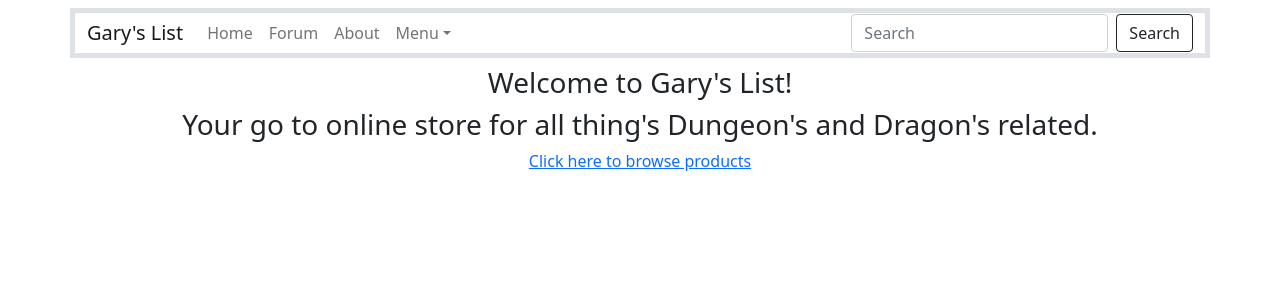
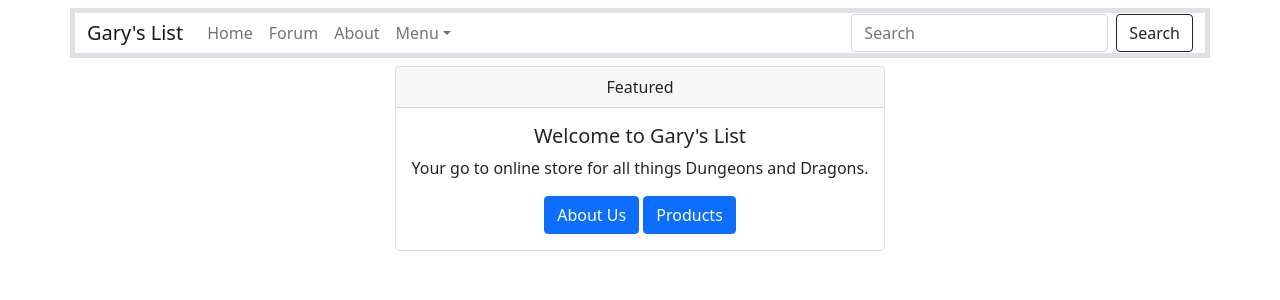
Before and after one commit to TylerVanNostrand/Garys-List-React, a React (Create React App) app: page / in a window 1280 px wide. Shown: the top 300 px of the page. Built offline with nearby package versions, Linux system fonts and the light colour scheme; a web font is replaced by a local one.

Commit message:
added products page

```diff
--- a/src/App.js
+++ b/src/App.js
@@ -15,8 +15,8 @@ function App() {
     <MyNavbar />
     <Routes>
        <Route path="/*" element={<Home />} />
+       <Route path="/products" element={<Products />} />
      {/* <Route path="/login" element={<Login />} />
-      <Route path="/products" element={<Products />} />
       <Route path="/fourm" element={<Forum />} />
       <Route path="/about" element={<About />} />
       <Route path="/cart" element={<Cart />} /> */}
--- a/src/Components/Footer.js
+++ b/src/Components/Footer.js
@@ -1,5 +1,6 @@
 import React from "react";
 import { Container, Row, Col } from "react-bootstrap";
+
 export default function Footer() {
   return (
     <Container>
--- a/src/Pages/Home.js
+++ b/src/Pages/Home.js
@@ -1,18 +1,21 @@
 import React from 'react'
 import { Link } from 'react-router-dom';
-import { Col, Row } from 'react-bootstrap';
+import { Card, Button } from 'react-bootstrap';
 
 export default function Home() {
     return (
         <div class="d-flex justify-content-center">
-            <Row className='text-center'>
-                <Col xs={12} className='h3'>Welcome to Gary's List!</Col>
-                <Col xs={12} className='h3'>Your go to online store
-                    for all thing's Dungeon's and Dragon's related. </Col>
-                <Col xs={12}>
-                    <Link to='../products/'>Click here to browse products</Link>
-                </Col>
-            </Row>
+           <Card className="text-center">
+                <Card.Header>Featured</Card.Header>
+                <   Card.Body>
+                        <Card.Title>Welcome to Gary's List</Card.Title>
+                         <Card.Text>
+                            Your go to online store for all things Dungeons and Dragons.
+                        </Card.Text>
+                        <Button as={Link} to='/about' variant="primary">About Us</Button>{' '}
+                        <Button as={Link} to='/products' variant="primary">Products</Button>
+                        </Card.Body>
+                </Card>
         </div>
     )
 }
--- a/src/Pages/Products.js
+++ b/src/Pages/Products.js
@@ -0,0 +1,36 @@
+import React from "react";
+import { Card, Row, Col, Button } from "react-bootstrap";
+import { Link } from "react-router-dom";
+
+export default function Products(props)  {
+    return (
+        <Row xm={4} sm={4} md={4} lg={4} className="justify-content-center g-4">
+            {Array.from({ length: 3 }).map((_, idx) => (
+                <Col>
+                <Card>
+                    <Card.Img variant="top" src="holder.js/100px160" />
+                    <Card.Body>
+                    <Card.Title>Card title</Card.Title>
+                    <Card.Text>
+                        This is a longer card with supporting text below as a natural
+                        lead-in to additional content. This content is a little bit longer.
+                    </Card.Text>
+                    {
+                        props.deleteItem
+                            ?
+                            <Button onClick={() => props.deleteItem(props.item.id)}className='bg-dark neonText border-light rounded'>Delete</Button>
+
+                            :
+                            <>
+
+                                <Link className="text-dark bi bi-bag-plus neonText" onClick={() => props.addToCart(props.item.id)} to='/cart' >Add To Cart</Link >&nbsp;
+                                Items Currently in cart: {props.cartNum}
+                            </>
+                    }
+                    </Card.Body>
+                </Card>
+                </Col>
+            ))}
+        </Row>
+    );
+}
```
